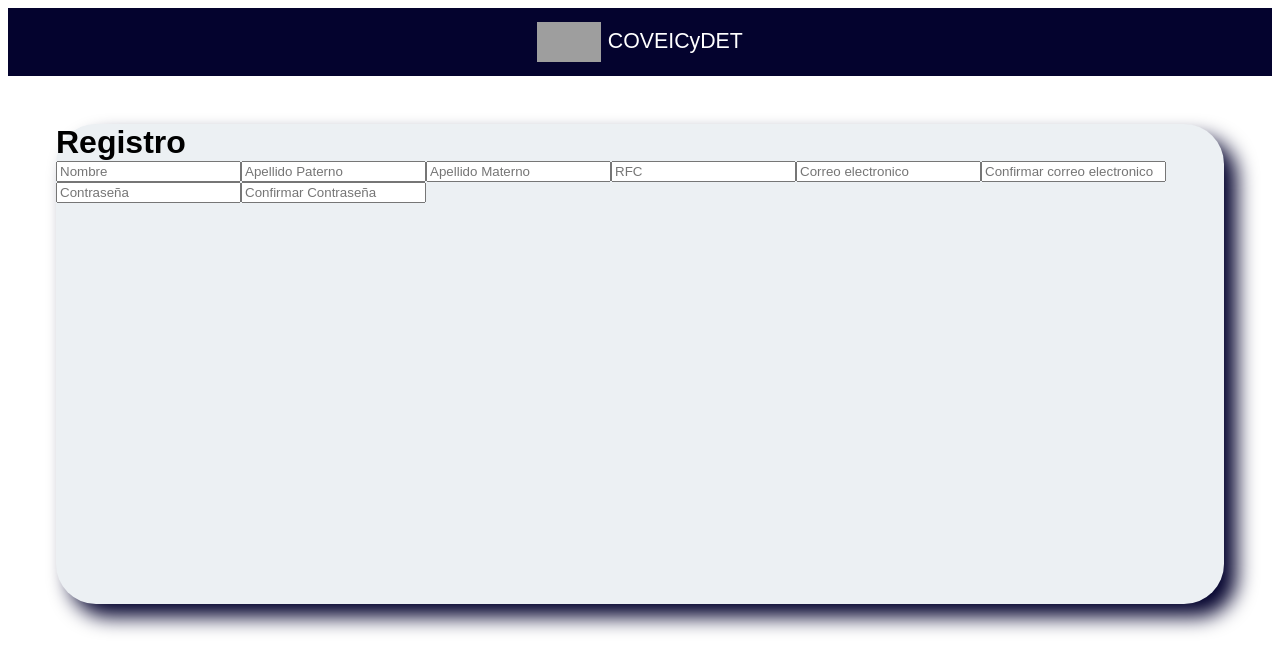
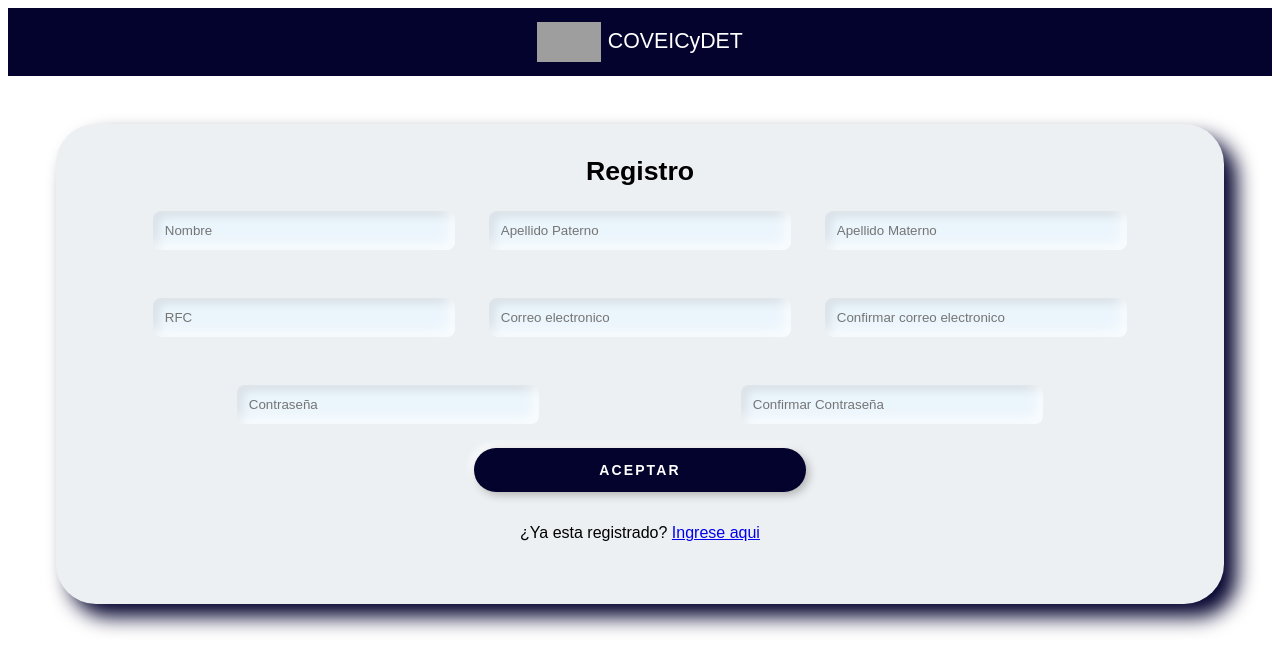
Before and after one commit to alonsohdzm25/app, an Angular app: page /register in a window 1280 px wide. Shown: the top 672 px of the page. Built offline with nearby package versions, Linux system fonts and the light colour scheme; grey boxes are pictures that could not be loaded; a web font is replaced by a local one.

Commit message:
Creacion de pagina de registro de usuarios

```diff
--- a/src/app/login/login.component.ts
+++ b/src/app/login/login.component.ts
@@ -19,8 +19,7 @@ export class LoginComponent implements OnInit {
   }
 
   login(){
-    console.log(this.rfc);
-    console.log(this.password);
+    alert("Click Boton Login");
   }
 
 }
--- a/src/app/register/register.component.css
+++ b/src/app/register/register.component.css
@@ -0,0 +1,54 @@
+h1{
+    font-size: 20pt;
+    width: 100%;
+    text-align: center;
+  }
+
+.form_div{
+    height: auto;
+    width: 100%;
+}
+.register_form{
+    padding: 2rem 5rem;
+    width: 100%;
+  }
+.register_form input {
+    margin: 1.5rem auto;
+    width: 30%;
+    border-radius: 0.5rem;
+    padding: 0.75rem;
+    border: none;
+    box-shadow: inset -5px -5px 15px rgba(255, 255, 255, 0.8), inset 5px 5px 10px
+        rgba(0, 0, 0, 0.1);
+    border: 0 none;
+    background: #ebf5fc;
+  }
+
+  .input_div {
+    width: 100%;
+    display: flex;
+    justify-content: space-around
+  }
+
+  .register_form button {
+    text-transform: uppercase;
+    letter-spacing: 0.15em;
+    border: none;
+    font-size: 0.875rem;
+    color: #ffffff;
+    font-weight: bold;
+    background-color: #04032E;
+    width: 33%;
+    display: block;
+    padding: 0.875rem 1rem;
+    border-radius: 1.5rem;
+    box-shadow: 3px 3px 8px #b1b1b1, -3px -3px 8px #ffffff;
+    cursor: pointer;
+    margin-bottom: 1rem;
+  }
+
+  .button_div {
+    width: 100%;
+    display: flex;
+    justify-content: center;
+  }
--- a/src/app/register/register.component.html
+++ b/src/app/register/register.component.html
@@ -7,8 +7,9 @@
 </div>
 
 <div class="main_div">
-    <form id="register_form" action="post">
+    <form class="register_form" action="post">
         <h1>Registro</h1>
+        <div class="input_div">
             <input
             id="nombre_input"
             type="nombre"
@@ -33,6 +34,8 @@
                 placeholder="Apellido Materno"
                 required = "required"
             />
+        </div>
+        <div class="input_div">
             <input
             id="rfc_input"
             type="rfc"
@@ -57,6 +60,8 @@
                 placeholder="Confirmar correo electronico"
                 required = "required"
             />
+        </div>
+        <div class="input_div">
             <input
             id="password_input"
             type="password"
@@ -73,5 +78,12 @@
                 placeholder="Confirmar Contraseña"
                 required = "required"
             />
+        </div>
+        <div class="button_div">
+            <button type="submit" (click)="register()">Aceptar</button>
+        </div>
+        <div class="button_div">
+            <p>¿Ya esta registrado? <a href="/login">Ingrese aqui</a></p>
+        </div>
     </form>
 </div>
--- a/src/app/register/register.component.ts
+++ b/src/app/register/register.component.ts
@@ -33,5 +33,8 @@ export class RegisterComponent implements OnInit {
   register () {
     alert("Estimado: "+this.nombre+" "+ this.aPaterno+" "+this.aMaterno + " sus datos fueron capturados correctamente")
   }
+  cancelar(){
+    alert("Cancel")
+  }
 
 }
```
Lines whose indentation alone changed are shown as unchanged.
